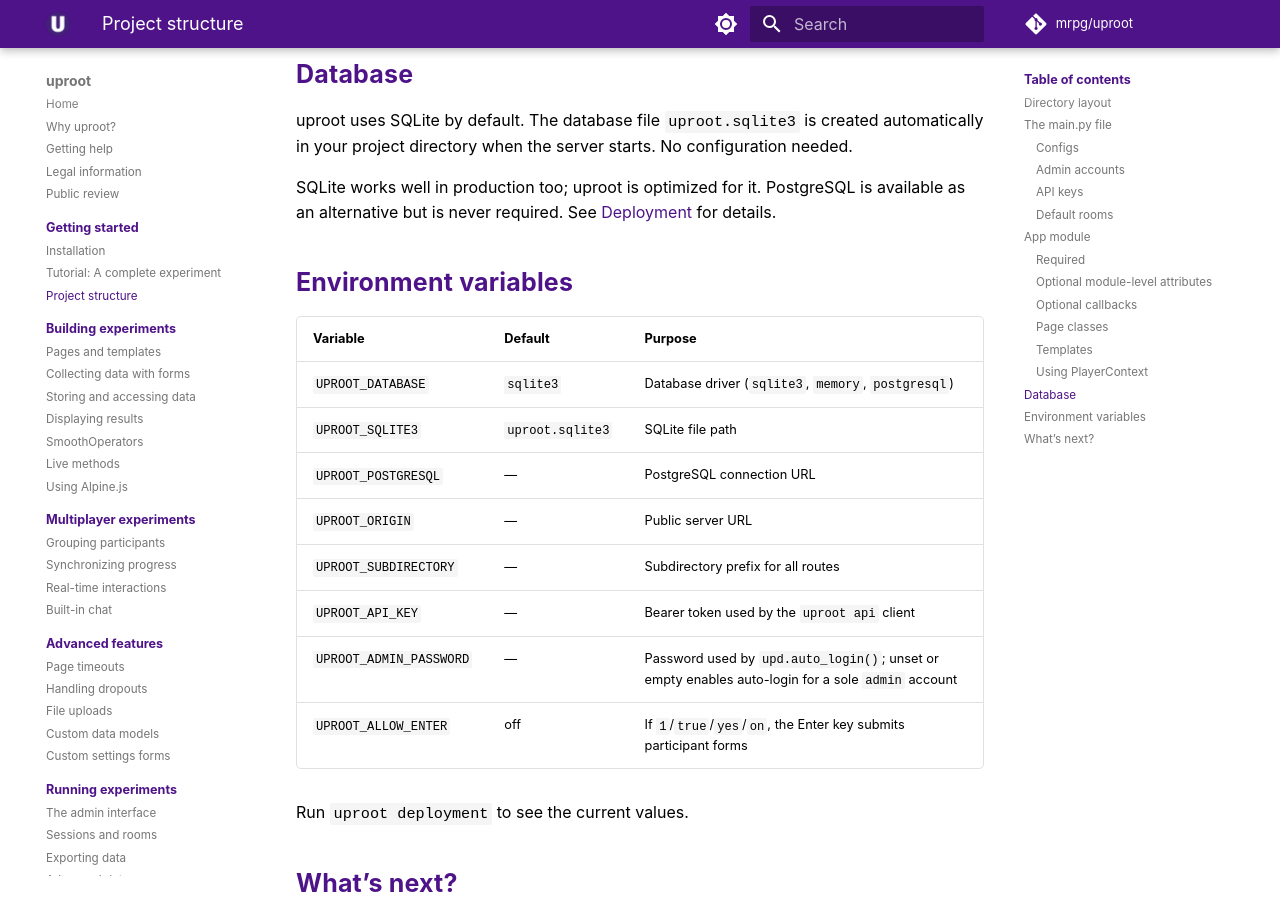
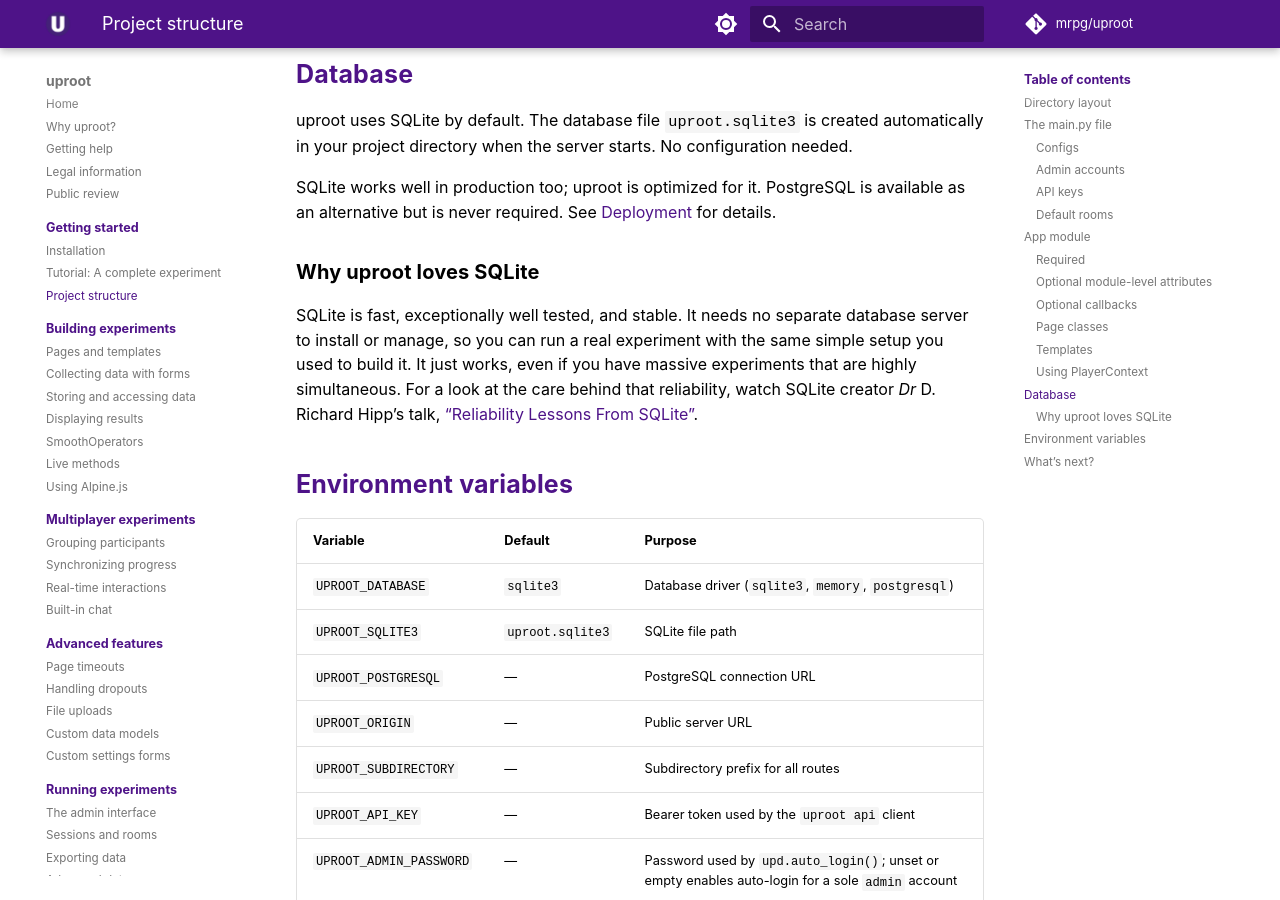
Before and after one commit to mrpg/uproot-docs, an MkDocs documentation site: the page built from docs/getting-started/project-structure.md, in a window 1280 px wide and 900 px high, scrolled down 5052 px. Built offline with MkDocs 1.6.1 and Material for MkDocs 9.7.7, drawn with Linux system fonts in a browser that asks for light colours; some web fonts are replaced; comment, search, counter and statistics services are not loaded.

Commit message:
Add 'Why uproot loves SQLite' section

```diff
--- a/docs/getting-started/project-structure.md
+++ b/docs/getting-started/project-structure.md
@@ -199,6 +199,10 @@ uproot uses SQLite by default. The database file `uproot.sqlite3` is created aut
 
 SQLite works well in production too; uproot is optimized for it. PostgreSQL is available as an alternative but is never required. See [Deployment](../running/deployment.md) for details.
 
+### Why uproot loves SQLite
+
+SQLite is fast, exceptionally well tested, and stable. It needs no separate database server to install or manage, so you can run a real experiment with the same simple setup you used to build it. It just works, even if you have massive experiments that are highly simultaneous. For a look at the care behind that reliability, watch SQLite creator _Dr_ D. Richard Hipp’s talk, [“Reliability Lessons From SQLite”](https://www.youtube.com/watch?v=V_qzqY1bb7I).
+
 ## Environment variables
 
 | Variable | Default | Purpose |
```
